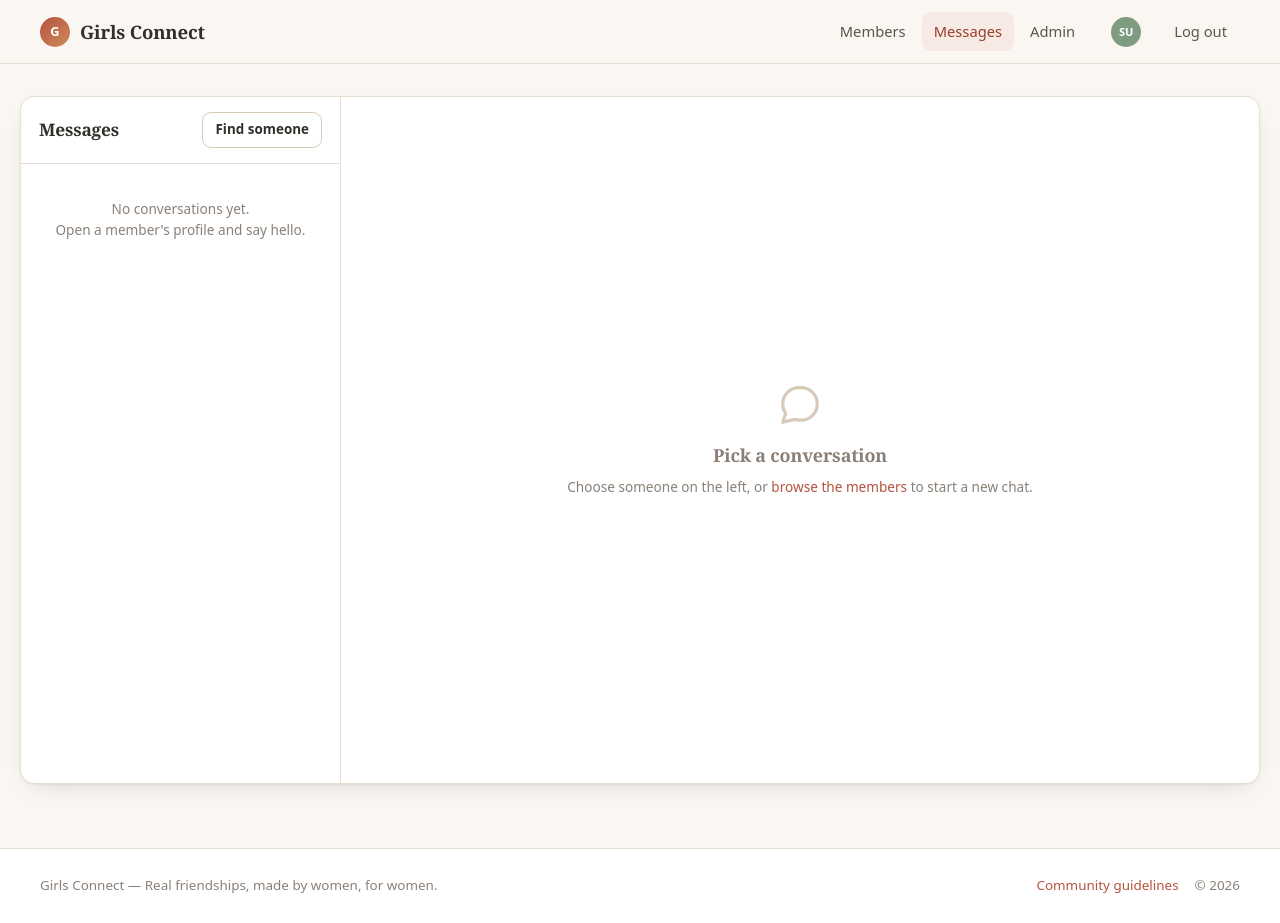
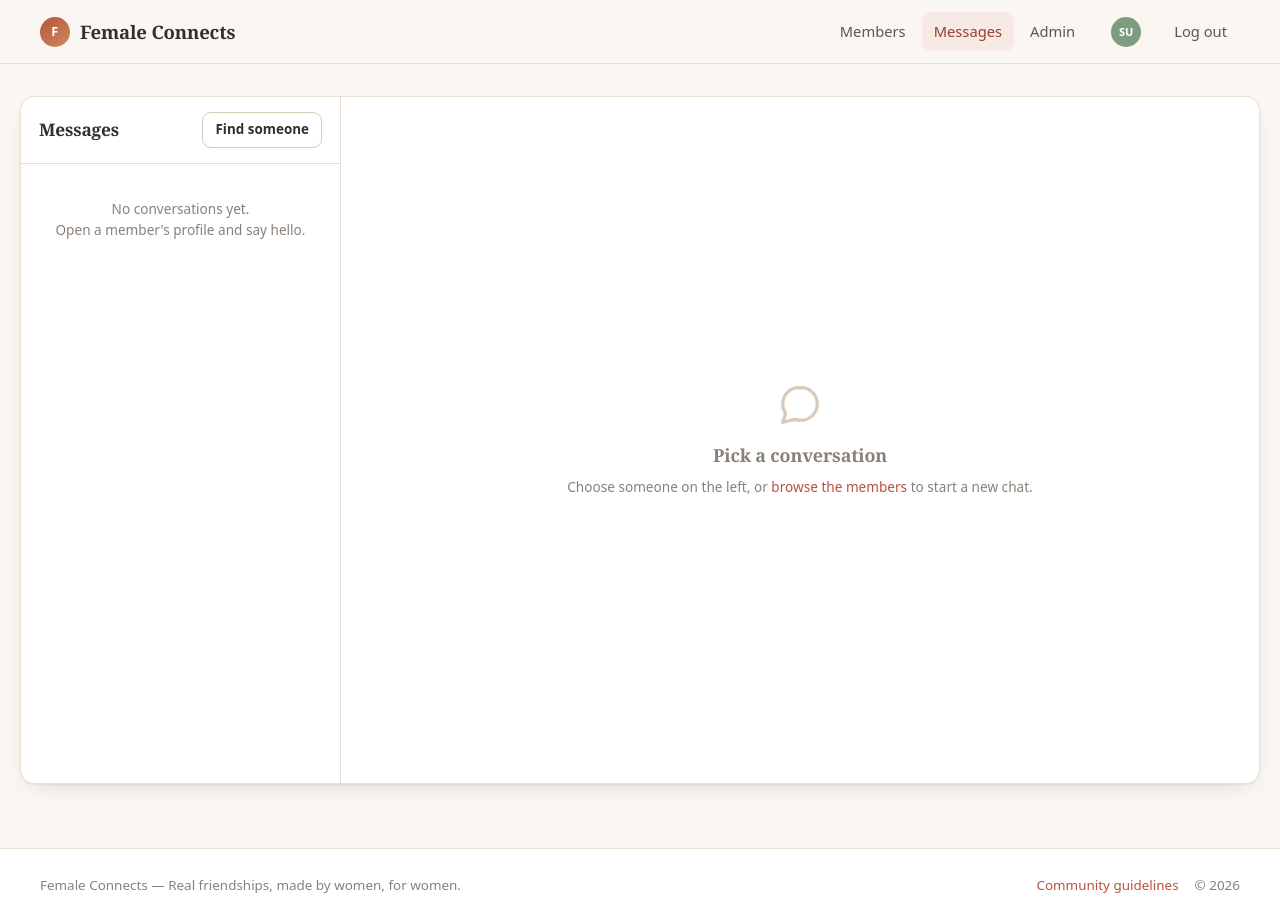
Before and after one commit to anirudhatalmale6-alt/femaleconnects, a PHP site: page /chat.php in a window 1280 px wide. Run offline with PHP 8.4, Linux system fonts and the light colour scheme; the visitor is signed in with stand-in values (Sample User, id 1); data that the repository does not hold is empty.

Commit message:
Rename the site to Female Connects
The client's site is femaleconnects.com, not Girls Connect. Renamed
everywhere: SITE_NAME default, file headers, README and the default
database name. Everything on screen already read SITE_NAME from config,
so the site name is still a one-box setting in the installer.

Co-Authored-By: Claude Opus 5 (1M context) <noreply@anthropic.com>

```diff
--- a/public_html/assets/css/style.css
+++ b/public_html/assets/css/style.css
@@ -1,5 +1,5 @@
 /* ==========================================================================
-   Girls Connect - stylesheet
+   Female Connects - stylesheet
    No frameworks, no web fonts, no CDN. Everything loads from your own server.
    ========================================================================== */
 
--- a/public_html/assets/js/chat.js
+++ b/public_html/assets/js/chat.js
@@ -1,5 +1,5 @@
 /* ==========================================================================
-   Girls Connect - chat behaviour
+   Female Connects - chat behaviour
    Plain JavaScript, no libraries. The browser asks the server for anything
    new every couple of seconds and only ever receives messages it has not
    already got, so the traffic stays tiny.
--- a/public_html/includes/config.php
+++ b/public_html/includes/config.php
@@ -1,6 +1,6 @@
 <?php
 /**
- * Girls Connect - site configuration.
+ * Female Connects - site configuration.
  *
  * Edit the database details below to match your hosting account, then upload.
  * Everything else in the site reads its settings from here.
@@ -18,14 +18,14 @@ $gc_defaults = [
 
     // --- Database ---------------------------------------------------------
     'DB_HOST'   => 'localhost',
-    'DB_NAME'   => 'girlsconnect',
+    'DB_NAME'   => 'femaleconnects',
     'DB_USER'   => 'root',
     'DB_PASS'   => '',
     'DB_PORT'   => 3306,
     'DB_SOCKET' => '',                 // leave empty on normal hosting
 
     // --- Site -------------------------------------------------------------
-    'SITE_NAME'    => 'Girls Connect',
+    'SITE_NAME'    => 'Female Connects',
     'SITE_TAGLINE' => 'Real friendships, made by women, for women.',
 
     // Minimum age allowed to register. Set to 0 to switch the check off.
--- a/public_html/includes/db.php
+++ b/public_html/includes/db.php
@@ -26,7 +26,7 @@ function db(): PDO
             PDO::ATTR_EMULATE_PREPARES   => false,
         ]);
     } catch (PDOException $e) {
-        error_log('Girls Connect DB connection failed: ' . $e->getMessage());
+        error_log('Female Connects DB connection failed: ' . $e->getMessage());
         http_response_code(500);
         exit('The site cannot reach its database right now. Please try again in a moment.');
     }
--- a/public_html/install.php
+++ b/public_html/install.php
@@ -116,7 +116,7 @@ if ($probe) {
 //  Run it
 // ---------------------------------------------------------------------------
 $in = [
-    'site_name' => $_POST['site_name'] ?? 'Girls Connect',
+    'site_name' => $_POST['site_name'] ?? 'Female Connects',
     'db_host'   => $_POST['db_host']   ?? '',
     'db_name'   => $_POST['db_name']   ?? '',
     'db_user'   => $_POST['db_user']   ?? '',
--- a/sql/schema.sql
+++ b/sql/schema.sql
@@ -1,5 +1,5 @@
 -- ---------------------------------------------------------------------------
---  Girls Connect - database schema
+--  Female Connects - database schema
 --  MySQL 5.7+ / MariaDB 10.2+ / MySQL 8.x
 --
 --  Import with:  mysql -u USER -p DATABASE < schema.sql
```
Also changed, not shown: README.md.
